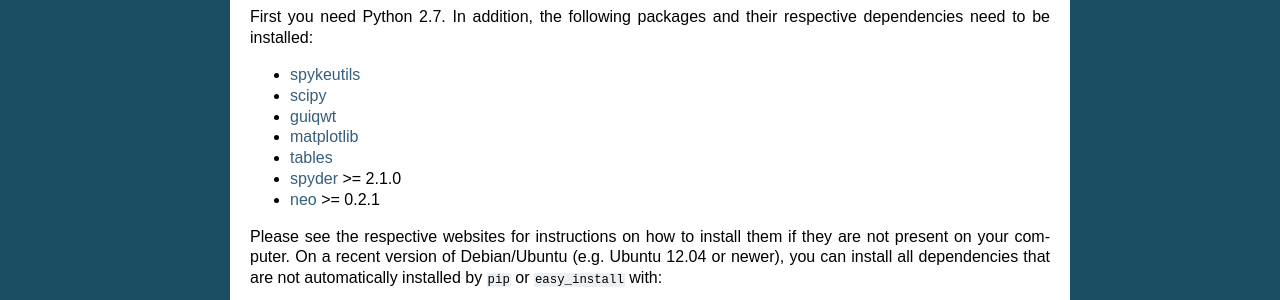
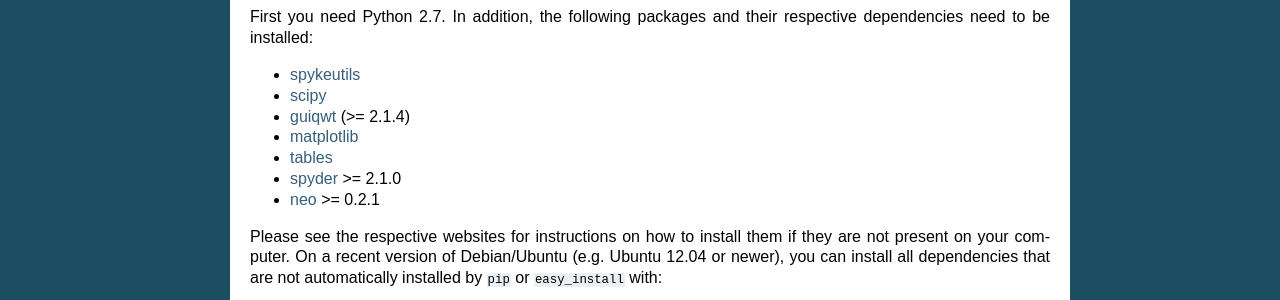
Before and after one commit to rproepp/spykeviewer, a Sphinx documentation site: the page built from doc/source/installation.rst, in a window 1280 px wide. Shown: the part 831-1131 px from the top of the page. Built offline with Sphinx 7.4.7, drawn with Linux system fonts in a browser that asks for light colours; formulas are drawn with MathJax 3.

Commit message:
Minimum version for guiqwt

```diff
--- a/doc/source/installation.rst
+++ b/doc/source/installation.rst
@@ -50,7 +50,7 @@ their respective dependencies need to be installed:
 
 * spykeutils_
 * scipy_
-* guiqwt_
+* guiqwt_ (>= 2.1.4)
 * matplotlib_
 * tables_
 * spyder_ >= 2.1.0
--- a/setup.py
+++ b/setup.py
@@ -35,7 +35,7 @@ if __name__ == "__main__":
         name="spykeviewer",
         version=version,
         packages=find_packages(),
-        install_requires=['guidata', 'guiqwt', 'spyder>=2.1.0',
+        install_requires=['guidata', 'guiqwt>=2.1.4', 'spyder>=2.1.0',
                           'spykeutils[plot,plugin]=='+version,
                           'neo>=0.2.1,<0.3.0', 'matplotlib'],
         entry_points = {
```
